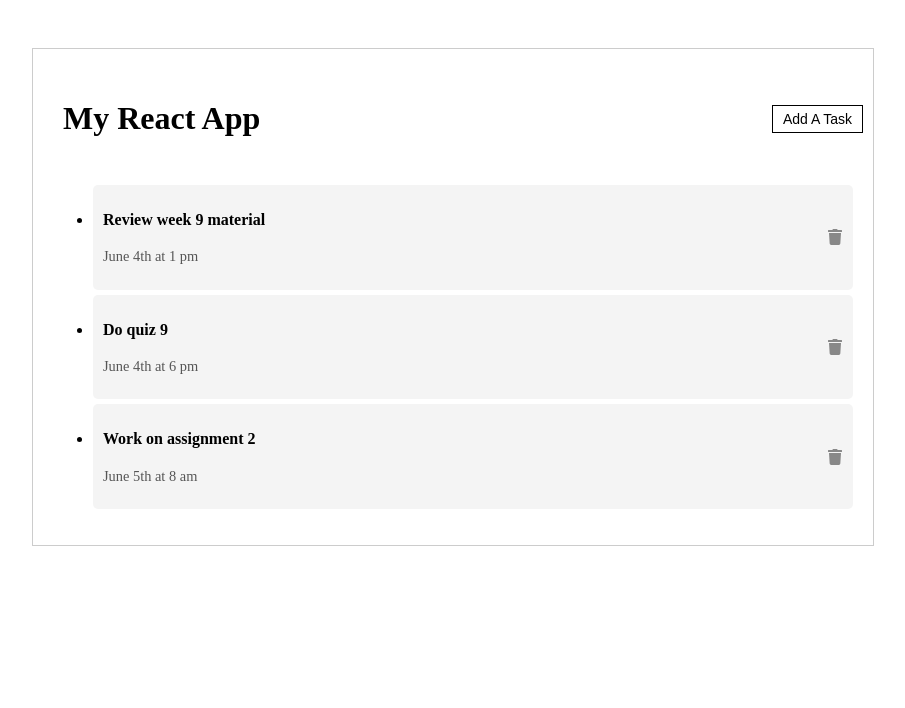
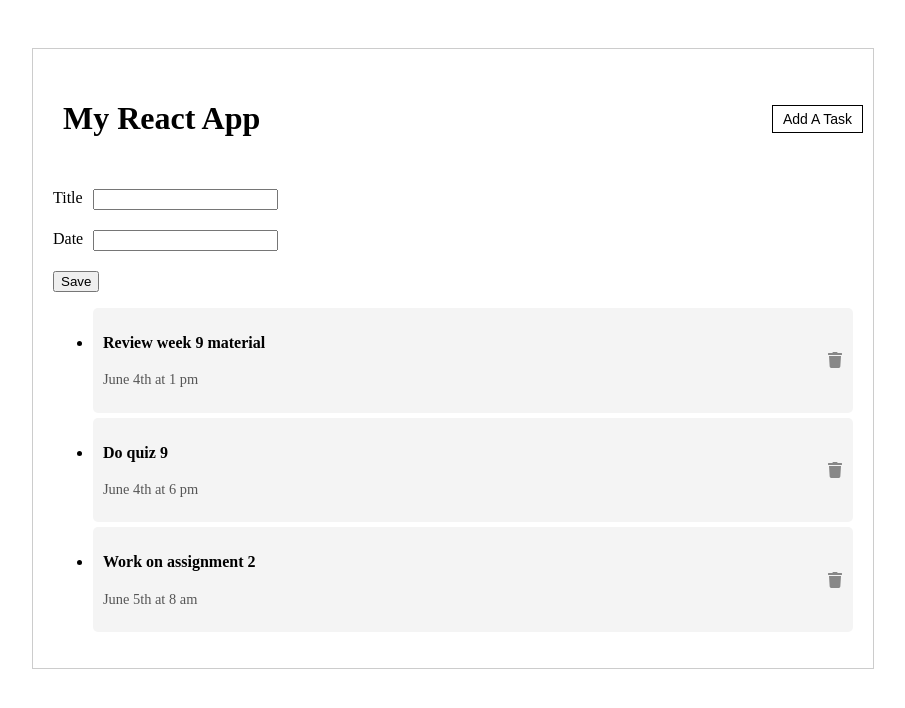
Before and after one commit to saraxixi/CS5610-Web-Development, a React (Vite) app in the folder week9/vite-project/: page / in a window 1280 px wide. Shown: the top 708 px of the page, without its empty margins (16-921 px from the left). Built offline with nearby package versions, Linux system fonts and the light colour scheme.

Commit message:
feat: add AddTask component for task creation and integrate it into TaskList

```diff
--- /dev/null
+++ b/week9/vite-project/src/components/AddTask.jsx
@@ -0,0 +1,19 @@
+import React from 'react'
+
+function AddTask() {
+  return (
+    <form>
+      <div className="form-control">
+        <label>Title</label>
+        <input type="text" />
+      </div>
+      <div className="form-control">
+        <label>Date</label>
+        <input type="text"></input>
+      </div>
+        <button type="submit"> Save </button>
+    </form>
+  )
+}
+
+export default AddTask
--- a/week9/vite-project/src/components/TaskList.jsx
+++ b/week9/vite-project/src/components/TaskList.jsx
@@ -1,5 +1,6 @@
 import React, { useState } from 'react';
 import Task from './Task';
+import AddTask from './AddTask';
 
 function TasksList() {
   const [tasks, setTasks] = useState([
@@ -26,6 +27,7 @@ function TasksList() {
 
   return (
       <div>
+          <AddTask />
           {tasks.length > 0 ? (
               <ul>
                   {tasks.map(task => (
--- a/week9/vite-project/src/index.css
+++ b/week9/vite-project/src/index.css
@@ -57,3 +57,12 @@ body {
   cursor: pointer;
   color: #888;
 }
+
+.form-control {
+  margin: 20px 0;
+  display:flex;
+}
+
+.form-control label {
+  margin-right: 10px;
+}
```
Lines whose indentation alone changed are shown as unchanged.
